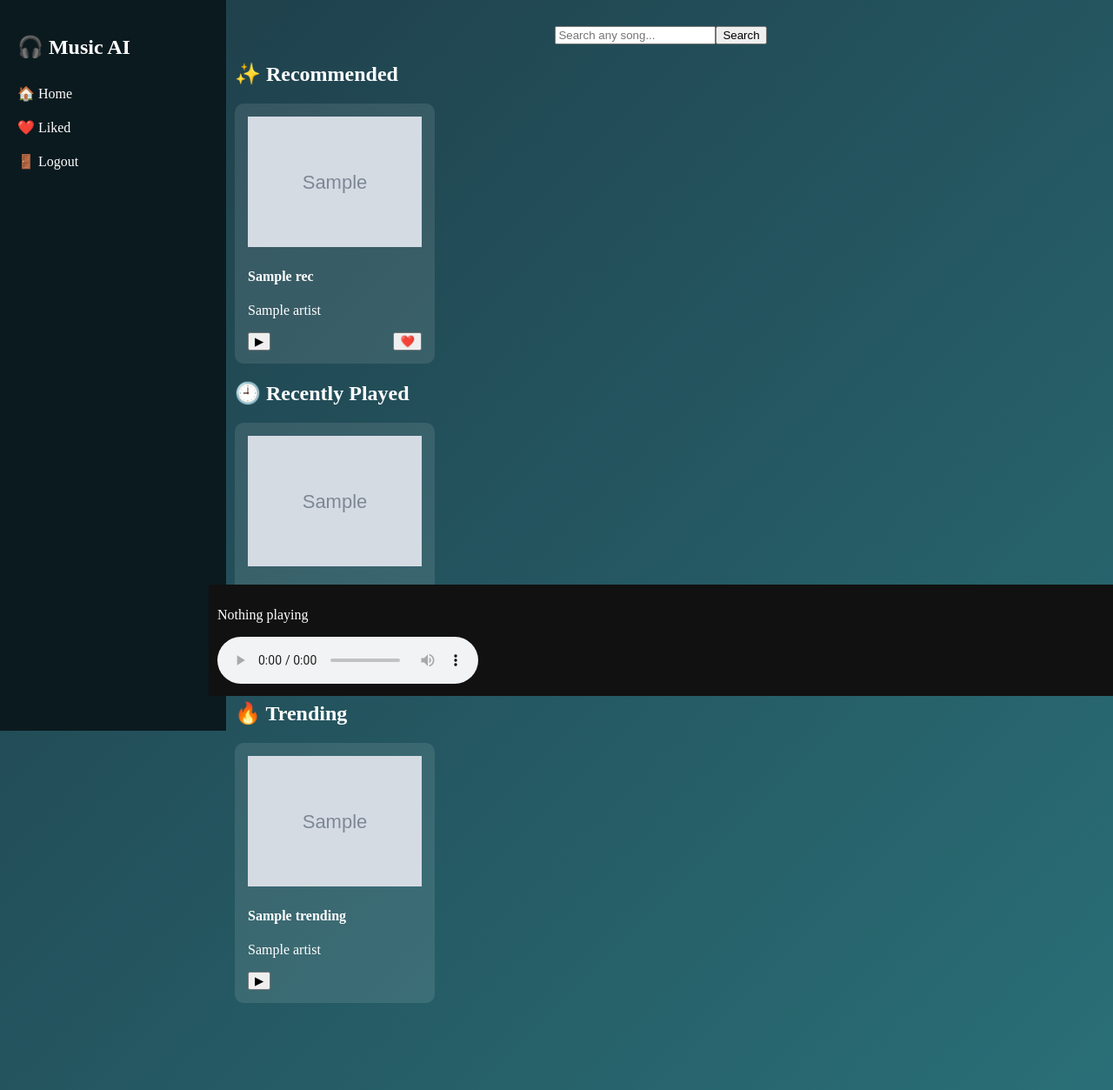
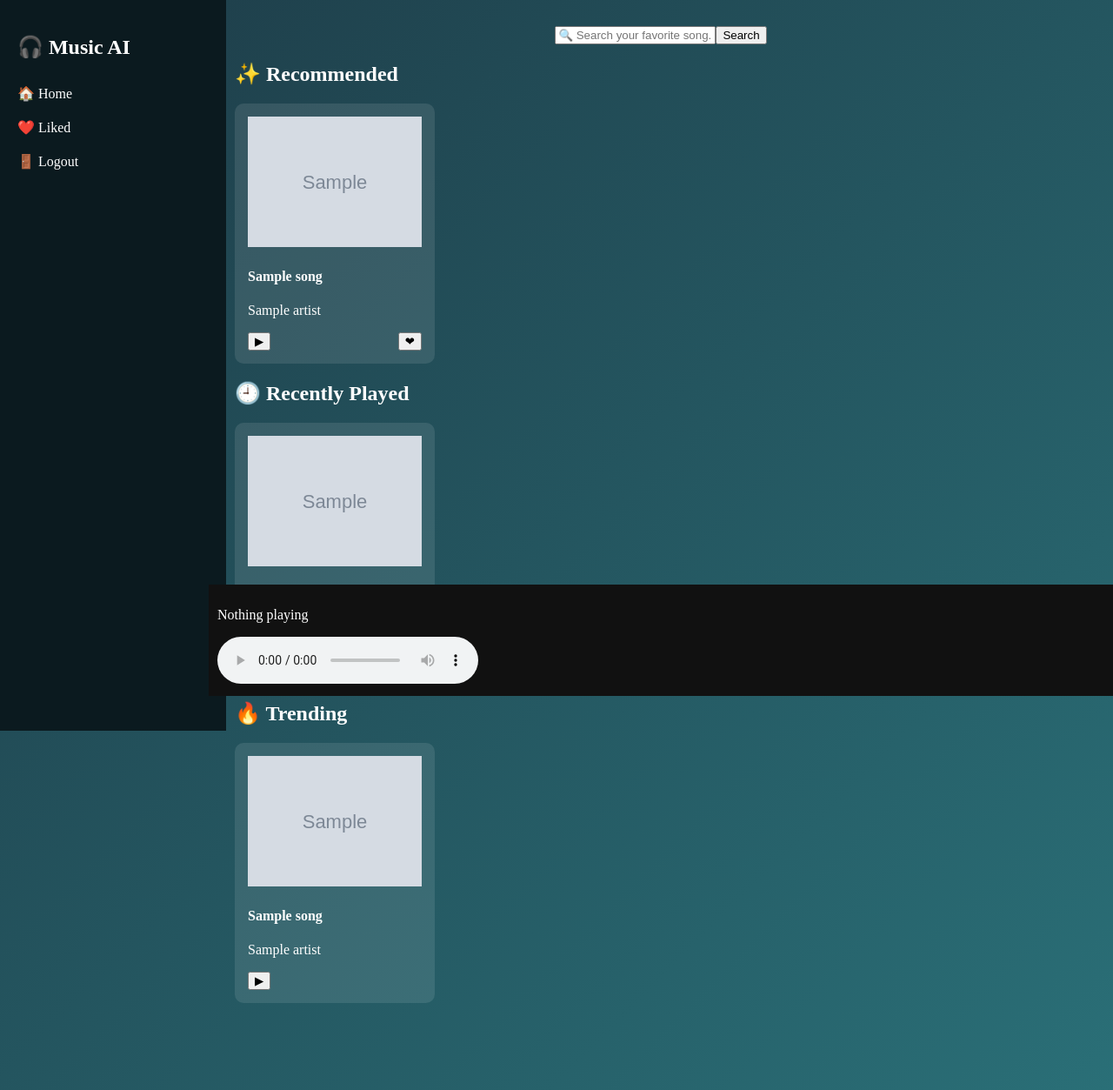
Before and after one commit to Swaliha-jamadar-070/Music-Recommender-System, a Flask app: template templates/index.html in a window 1280 px wide. Shown: the whole page at 87% size. Run offline with Flask 3, Linux system fonts and the light colour scheme; the template is opened without the code that fills it: most values are stand-ins (such as "Sample title", 1, 10 or a date in 2020); grey boxes marked "Sample" are stand-in pictures.

Commit message:
Update index.html

```diff
--- a/templates/index.html
+++ b/templates/index.html
@@ -1,12 +1,12 @@
 <!DOCTYPE html>
 <html>
 <head>
-<title>Music AI</title>
+    <title>Music AI 🎧</title>
     <link rel="stylesheet" href="/static/style.css">
 </head>
-
 <body>
 
+<!-- SIDEBAR -->
 <div class="sidebar">
     <h2>🎧 Music AI</h2>
     <a href="/">🏠 Home</a>
@@ -16,55 +16,61 @@
 
 <div class="main">
 
+    <!-- SEARCH BAR -->
     <form method="POST" class="search-bar">
-<input type="text" name="song" placeholder="Search any song...">
+        <input type="text" name="song" placeholder="🔍 Search your favorite song..." required>
         <button>Search</button>
     </form>
 
-<!-- Recommended -->
+    <!-- RECOMMENDED -->
     <div class="section">
         <h2>✨ Recommended</h2>
+
         <div class="scroll-container">
-{% for s in recs %}
+            {% for song in recs %}
             <div class="card">
-<img src="{{s.image}}">
-<h4>{{s.name}}</h4>
-<p>{{s.artist}}</p>
+                <img src="{{song.image}}">
+                <h4>{{song.name}}</h4>
+                <p>{{song.artist}}</p>
 
                 <div class="actions">
-<button onclick="play('{{s.name}}','{{s.preview}}','{{s.artist}}')">▶</button>
-<button onclick="likeSong('{{s.name}}')">❤️</button>
+                    <button onclick="play('{{song.name}}','{{song.preview}}','{{song.artist}}')">▶</button>
+                    <button class="like" onclick="likeSong('{{song.name}}')">❤</button>
                 </div>
             </div>
             {% endfor %}
         </div>
     </div>
 
-<!-- History -->
+    <!-- HISTORY -->
     <div class="section">
         <h2>🕘 Recently Played</h2>
+
         <div class="scroll-container">
-{% for s in history %}
+            {% for song in history %}
             <div class="card">
-<img src="{{s.image}}">
-<h4>{{s.name}}</h4>
-<p>{{s.artist}}</p>
-<button onclick="play('{{s.name}}','{{s.preview}}','{{s.artist}}')">▶</button>
+                <img src="{{song.image}}">
+                <h4>{{song.name}}</h4>
+                <p>{{song.artist}}</p>
+
+                <button onclick="play('{{song.name}}','{{song.preview}}','{{song.artist}}')">▶</button>
             </div>
             {% endfor %}
         </div>
     </div>
 
-<!-- Trending -->
+    <!-- TRENDING -->
     <div class="section">
         <h2>🔥 Trending</h2>
+
         <div class="scroll-container">
-{% for s in trending %}
+            {% for song in trending %}
             <div class="card">
-<img src="{{s.image}}">
-<h4>{{s.name}}</h4>
-<p>{{s.artist}}</p>
-<button onclick="play('{{s.name}}','{{s.preview}}','{{s.artist}}')">▶</button>
+                <img src="{{song.image}}">
+                <h4>{{song.name}}</h4>
+                <p>{{song.artist}}</p>
+
+                <button onclick="play('{{song.name}}','{{song.preview}}','{{song.artist}}')">▶</button>
             </div>
             {% endfor %}
         </div>
@@ -72,6 +78,7 @@
 
 </div>
 
+<!-- PLAYER -->
 <div class="player">
     <p id="now">Nothing playing</p>
     <audio id="audio" controls></audio>
```
Lines whose indentation alone changed are shown as unchanged.
